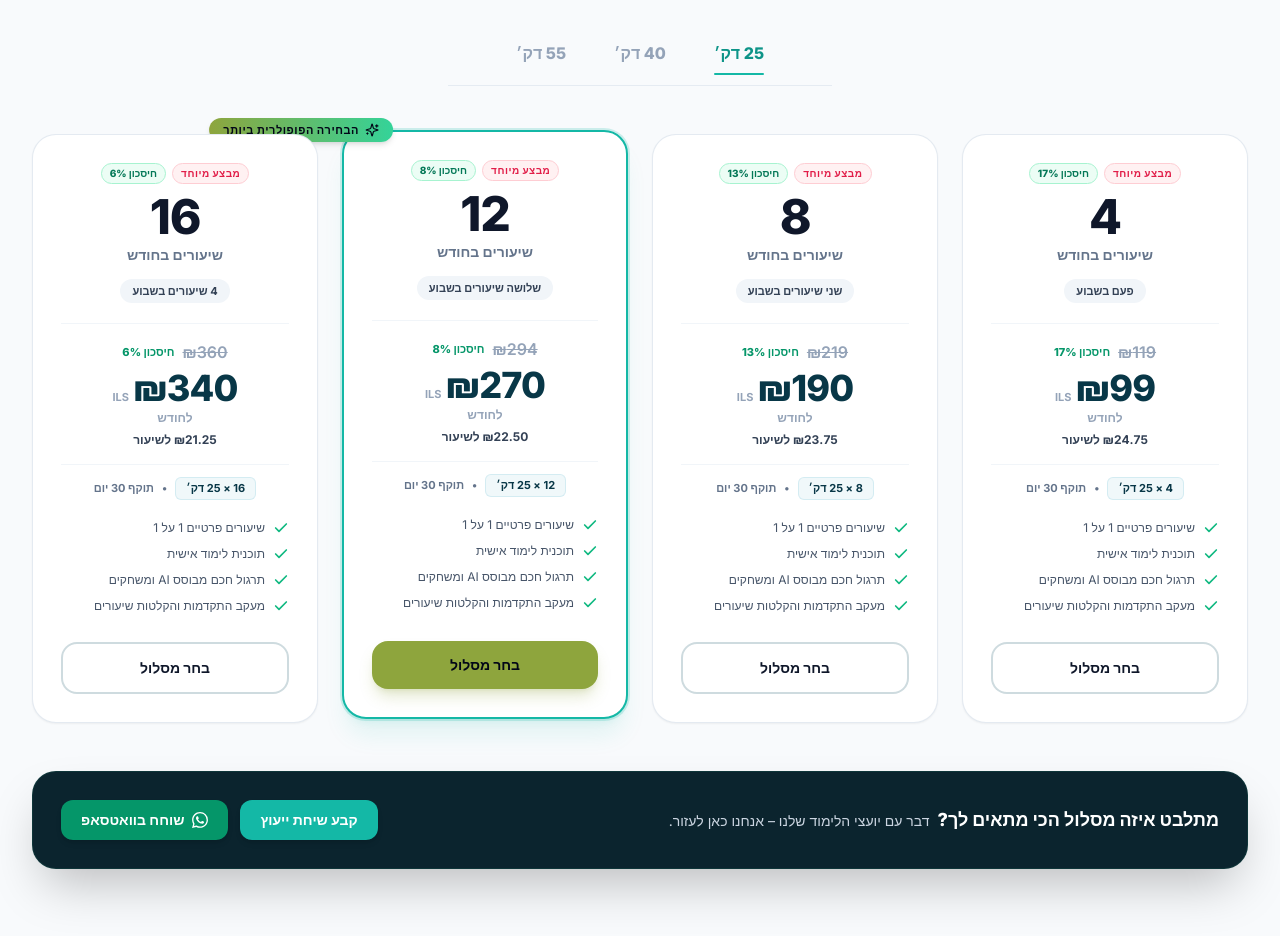
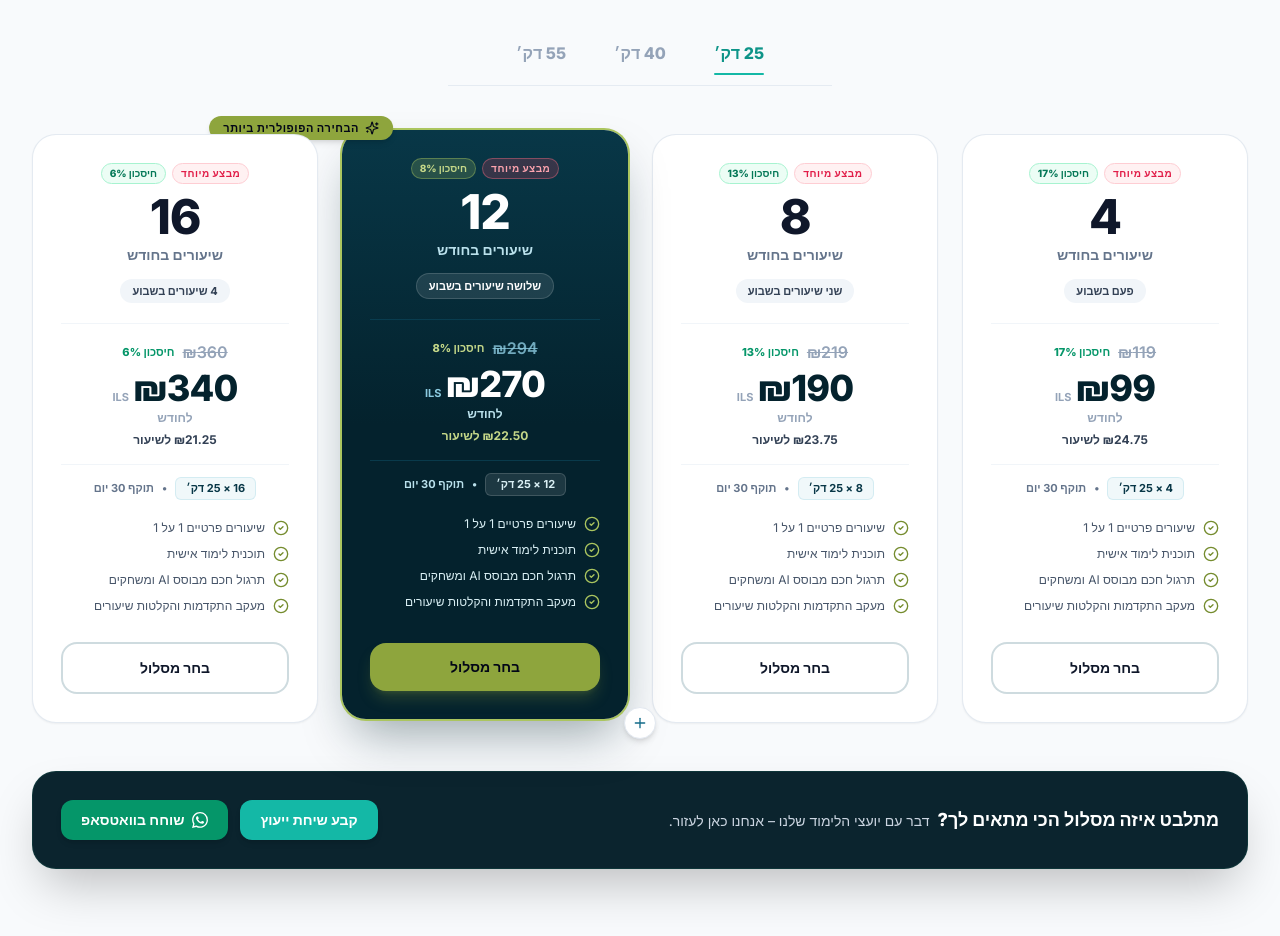
Before and after one commit to mustfamaheer-dotcom/LearnHebrew, a React (Vite) app in the folder frontend/: page / in a window 1280 px wide. Shown: the part 2464-3400 px from the top of the page. Built offline with nearby package versions, Linux system fonts and the light colour scheme; no server answers.

Commit message:
feat(landing): restore signature dark teal featured card styling from af615ed with duration switcher and live data

```diff
--- a/frontend/src/pages/LandingPage.tsx
+++ b/frontend/src/pages/LandingPage.tsx
@@ -19,6 +19,7 @@ import {
   Sparkles,
   CheckCircle2,
   Check,
+  Plus,
   Clock,
   Gamepad2,
   ArrowRight,
@@ -1114,17 +1115,17 @@ export const LandingPage: React.FC = () => {
             return (
               <div
                 key={pkg.id || idx}
-                className={`rounded-3xl p-6 sm:p-7 flex flex-col justify-between transition-all duration-300 relative bg-white dark:bg-slate-900 text-center ${
+                className={`rounded-3xl p-6 sm:p-7 flex flex-col justify-between transition-all duration-300 relative text-center ${
                   isFeatured
-                    ? 'border-2 border-teal-500 dark:border-teal-400 shadow-xl shadow-teal-500/10 ring-2 ring-teal-500/20 -translate-y-1'
-                    : 'border border-slate-200/90 dark:border-slate-800 shadow-sm hover:shadow-lg hover:-translate-y-1'
+                    ? 'bg-gradient-to-b from-brand-teal-900 via-brand-teal-950 to-brand-teal-950 text-white ring-2 ring-brand-olive-400 shadow-2xl shadow-brand-teal-950/40 -translate-y-1'
+                    : 'bg-white dark:bg-slate-900 border border-slate-200/90 dark:border-slate-800 text-slate-900 dark:text-white shadow-sm hover:shadow-lg hover:-translate-y-1'
                 }`}
               >
                 {/* Most Popular Choice Badge for Featured Card */}
                 {isFeatured && (
-                  <div className="absolute -top-3.5 start-1/2 -translate-x-1/2 px-3.5 py-1 rounded-full bg-gradient-to-r from-brand-olive-500 to-emerald-400 text-slate-950 font-black text-[10px] sm:text-[11px] uppercase tracking-wider shadow-md flex items-center gap-1.5 whitespace-nowrap z-10">
+                  <div className="absolute -top-3.5 start-1/2 -translate-x-1/2 px-3.5 py-1 rounded-full bg-brand-olive-500 text-slate-950 font-black text-[10px] sm:text-[11px] uppercase tracking-wider shadow-md flex items-center gap-1.5 whitespace-nowrap z-10">
                     <Sparkles className="w-3.5 h-3.5 text-slate-950 shrink-0" />
-                    <span>{loc('הבחירה הפופולרית ביותר', 'הבחירה הפופולרית ביותר', 'Most Popular Choice')}</span>
+                    <span>{loc('الخيار الأكثر طلباً', 'הבחירה הפופולרית ביותר', 'Most Popular Choice')}</span>
                   </div>
                 )}
 
@@ -1133,87 +1134,173 @@ export const LandingPage: React.FC = () => {
                   <div className="flex items-center justify-center gap-1.5 mb-2 min-h-[22px]">
                     {hasDiscount && (
                       <>
-                        <span className="px-2 py-0.5 rounded-full bg-rose-50 dark:bg-rose-950/60 border border-rose-200 dark:border-rose-900/60 text-rose-600 dark:text-rose-400 text-[10px] font-black uppercase tracking-wider">
-                          {loc('מבצע מיוחד', 'מבצע מיוחד', 'Sale Offer')}
+                        <span
+                          className={`px-2 py-0.5 rounded-full text-[10px] font-black uppercase tracking-wider border ${
+                            isFeatured
+                              ? 'bg-rose-500/20 border-rose-400/40 text-rose-300'
+                              : 'bg-rose-50 dark:bg-rose-950/60 border-rose-200 dark:border-rose-900/60 text-rose-600 dark:text-rose-400'
+                          }`}
+                        >
+                          {loc('عرض خاص', 'מבצע מיוחד', 'Sale Offer')}
                         </span>
-                        <span className="px-2 py-0.5 rounded-full bg-emerald-50 dark:bg-emerald-950/60 border border-emerald-200 dark:border-emerald-800/60 text-emerald-700 dark:text-emerald-300 text-[10px] font-black">
-                          {loc(`חיסכון ${discountPct}%`, `חיסכון ${discountPct}%`, `Save ${discountPct}%`)}
+                        <span
+                          className={`px-2 py-0.5 rounded-full text-[10px] font-black border ${
+                            isFeatured
+                              ? 'bg-brand-olive-400/20 border-brand-olive-400/40 text-brand-olive-300'
+                              : 'bg-emerald-50 dark:bg-emerald-950/60 border-emerald-200 dark:border-emerald-800/60 text-emerald-700 dark:text-emerald-300'
+                          }`}
+                        >
+                          {loc(`وفر ${discountPct}%`, `חיסכון ${discountPct}%`, `Save ${discountPct}%`)}
                         </span>
                       </>
                     )}
                   </div>
 
                   {/* Big Number of Classes */}
-                  <div className="text-4xl sm:text-5xl font-black text-slate-900 dark:text-white tracking-tight">
+                  <div
+                    className={`text-4xl sm:text-5xl font-black tracking-tight ${
+                      isFeatured ? 'text-white' : 'text-slate-900 dark:text-white'
+                    }`}
+                  >
                     {lessonsCount}
                   </div>
-                  <div className="text-xs sm:text-sm font-bold text-slate-500 dark:text-slate-400 mt-1">
-                    {loc('שיעורים בחודש', 'שיעורים בחודש', 'classes a month')}
+                  <div
+                    className={`text-xs sm:text-sm font-bold mt-1 ${
+                      isFeatured ? 'text-brand-teal-200' : 'text-slate-500 dark:text-slate-400'
+                    }`}
+                  >
+                    {loc('حصص شهرياً', 'שיעורים בחודש', 'classes a month')}
                   </div>
 
                   {/* Frequency Badge */}
                   <div className="mt-3">
-                    <span className="inline-block px-3 py-1 rounded-full bg-slate-100 dark:bg-slate-800/80 text-[11px] font-bold text-slate-700 dark:text-slate-300">
+                    <span
+                      className={`inline-block px-3 py-1 rounded-full text-[11px] font-bold ${
+                        isFeatured
+                          ? 'bg-white/10 text-white border border-white/15'
+                          : 'bg-slate-100 dark:bg-slate-800/80 text-slate-700 dark:text-slate-300'
+                      }`}
+                    >
                       {language === 'he' && pkg.nameHe ? pkg.nameHe : isAr && pkg.nameAr ? pkg.nameAr : frequency}
                     </span>
                   </div>
 
                   {/* Pricing Box */}
-                  <div className="mt-5 pt-4 border-t border-slate-100 dark:border-slate-800">
+                  <div
+                    className={`mt-5 pt-4 border-t ${
+                      isFeatured ? 'border-brand-teal-800/60' : 'border-slate-100 dark:border-slate-800'
+                    }`}
+                  >
                     {hasDiscount ? (
                       <div className="flex items-center justify-center gap-2 mb-1">
-                        <span className="text-slate-400 dark:text-slate-500 line-through text-sm sm:text-base font-semibold">
+                        <span
+                          className={`line-through text-sm sm:text-base font-semibold ${
+                            isFeatured ? 'text-brand-teal-300/80' : 'text-slate-400 dark:text-slate-500'
+                          }`}
+                        >
                           ₪{origPrice}
                         </span>
-                        <span className="text-[11px] font-extrabold text-emerald-600 dark:text-emerald-400">
-                          {loc(`חיסכון ${discountPct}%`, `חיסכון ${discountPct}%`, `Save ${discountPct}%`)}
+                        <span
+                          className={`text-[11px] font-extrabold ${
+                            isFeatured ? 'text-brand-olive-300' : 'text-emerald-600 dark:text-emerald-400'
+                          }`}
+                        >
+                          {loc(`وفر ${discountPct}%`, `חיסכון ${discountPct}%`, `Save ${discountPct}%`)}
                         </span>
                       </div>
                     ) : (
                       <div className="h-5" />
                     )}
                     <div className="flex items-baseline justify-center gap-1">
-                      <span className="text-3xl sm:text-4xl font-black text-brand-teal-900 dark:text-teal-300 tracking-tight">
+                      <span
+                        className={`text-3xl sm:text-4xl font-black tracking-tight ${
+                          isFeatured ? 'text-white' : 'text-brand-teal-950 dark:text-teal-300'
+                        }`}
+                      >
                         ₪{pkg.price}
                       </span>
-                      <span className="text-[11px] font-bold text-slate-400 dark:text-slate-500 uppercase">
+                      <span
+                        className={`text-[11px] font-bold uppercase ${
+                          isFeatured ? 'text-brand-teal-300' : 'text-slate-400 dark:text-slate-500'
+                        }`}
+                      >
                         {pkg.currency || 'ILS'}
                       </span>
                     </div>
-                    <div className="text-[11px] sm:text-xs font-semibold text-slate-400 dark:text-slate-500 mt-0.5">
-                      {loc('לחודש', 'לחודש', 'per month')}
+                    <div
+                      className={`text-[11px] sm:text-xs font-semibold mt-0.5 ${
+                        isFeatured ? 'text-brand-teal-200' : 'text-slate-400 dark:text-slate-500'
+                      }`}
+                    >
+                      {loc('شهرياً', 'לחודש', 'per month')}
                     </div>
-                    <div className="text-xs font-bold text-slate-700 dark:text-slate-300 mt-1.5">
-                      ₪{perLesson} {loc('לשיעור', 'לשיעור', 'a lesson')}
+                    <div
+                      className={`text-xs font-bold mt-1.5 ${
+                        isFeatured ? 'text-brand-olive-300' : 'text-slate-700 dark:text-slate-300'
+                      }`}
+                    >
+                      ₪{perLesson} {loc('للحصة', 'לשיעור', 'a lesson')}
                     </div>
                   </div>
 
                   {/* Duration & Validity specs */}
-                  <div className="mt-4 pt-3 border-t border-slate-100 dark:border-slate-800/80 flex items-center justify-center gap-2 text-[11px] font-bold text-slate-500 dark:text-slate-400">
-                    <span className="px-2.5 py-0.5 rounded-md bg-brand-teal-50 dark:bg-brand-teal-950/40 text-brand-teal-900 dark:text-brand-teal-200 border border-brand-teal-200/50 dark:border-brand-teal-800/50">
-                      {lessonsCount} × {selectedDuration} {loc('דק׳', 'דק׳', 'min')}
+                  <div
+                    className={`mt-4 pt-3 border-t flex items-center justify-center gap-2 text-[11px] font-bold ${
+                      isFeatured
+                        ? 'border-brand-teal-800/60 text-brand-teal-200'
+                        : 'border-slate-100 dark:border-slate-800/80 text-slate-500 dark:text-slate-400'
+                    }`}
+                  >
+                    <span
+                      className={`px-2.5 py-0.5 rounded-md border ${
+                        isFeatured
+                          ? 'bg-white/10 text-brand-teal-100 border-white/15'
+                          : 'bg-brand-teal-50 dark:bg-brand-teal-950/40 text-brand-teal-900 dark:text-brand-teal-200 border-brand-teal-200/50 dark:border-brand-teal-800/50'
+                      }`}
+                    >
+                      {lessonsCount} × {selectedDuration} {loc('دقيقة', 'דק׳', 'min')}
                     </span>
                     <span>•</span>
-                    <span>{loc('תוקף 30 יום', 'תוקף 30 יום', `Valid ${pkg.validityDays || 30} days`)}</span>
+                    <span>{loc('صلاحية 30 يوماً', 'תוקף 30 יום', `Valid ${pkg.validityDays || 30} days`)}</span>
                   </div>
 
                   {/* Features Bullet List */}
-                  <ul className="mt-5 mb-7 space-y-2.5 text-xs text-start text-slate-600 dark:text-slate-300">
+                  <ul
+                    className={`mt-5 mb-7 space-y-2.5 text-xs text-start ${
+                      isFeatured ? 'text-brand-teal-100' : 'text-slate-600 dark:text-slate-300'
+                    }`}
+                  >
                     <li className="flex items-center gap-2">
-                      <Check className="w-4 h-4 text-emerald-500 shrink-0 stroke-[2.5]" />
-                      <span>{loc('שיעורים פרטיים 1 על 1', 'שיעורים פרטיים 1 על 1', '1-on-1 live English/Hebrew lessons')}</span>
+                      <CheckCircle2
+                        className={`w-4 h-4 shrink-0 stroke-[2] ${
+                          isFeatured ? 'text-brand-olive-400' : 'text-brand-olive-600 dark:text-brand-olive-400'
+                        }`}
+                      />
+                      <span>{loc('حصص فردية 1-على-1 مباشرة', 'שיעורים פרטיים 1 על 1', '1-on-1 live English/Hebrew lessons')}</span>
                     </li>
                     <li className="flex items-center gap-2">
-                      <Check className="w-4 h-4 text-emerald-500 shrink-0 stroke-[2.5]" />
-                      <span>{loc('תוכנית לימוד אישית', 'תוכנית לימוד אישית', 'Personalized learning')}</span>
+                      <CheckCircle2
+                        className={`w-4 h-4 shrink-0 stroke-[2] ${
+                          isFeatured ? 'text-brand-olive-400' : 'text-brand-olive-600 dark:text-brand-olive-400'
+                        }`}
+                      />
+                      <span>{loc('برنامج تعليمي مخصص', 'תוכנית לימוד אישית', 'Personalized learning')}</span>
                     </li>
                     <li className="flex items-center gap-2">
-                      <Check className="w-4 h-4 text-emerald-500 shrink-0 stroke-[2.5]" />
-                      <span>{loc('תרגול חכם מבוסס AI ומשחקים', 'תרגול חכם מבוסס AI ומשחקים', 'AI-powered practice')}</span>
+                      <CheckCircle2
+                        className={`w-4 h-4 shrink-0 stroke-[2] ${
+                          isFeatured ? 'text-brand-olive-400' : 'text-brand-olive-600 dark:text-brand-olive-400'
+                        }`}
+                      />
+                      <span>{loc('تمارين ذكية بالذكاء الاصطناعي', 'תרגול חכם מבוסס AI ומשחקים', 'AI-powered practice')}</span>
                     </li>
                     <li className="flex items-center gap-2">
-                      <Check className="w-4 h-4 text-emerald-500 shrink-0 stroke-[2.5]" />
-                      <span>{loc('מעקב התקדמות והקלטות שיעורים', 'מעקב התקדמות והקלטות שיעורים', 'Progress tracking')}</span>
+                      <CheckCircle2
+                        className={`w-4 h-4 shrink-0 stroke-[2] ${
+                          isFeatured ? 'text-brand-olive-400' : 'text-brand-olive-600 dark:text-brand-olive-400'
+                        }`}
+                      />
+                      <span>{loc('متابعة مستمرة وتسجيلات للحصص', 'מעקב התקדמות והקלטות שיעורים', 'Progress tracking')}</span>
                     </li>
                   </ul>
                 </div>
@@ -1228,12 +1315,20 @@ export const LandingPage: React.FC = () => {
                       : 'border-2 border-brand-teal-800/20 dark:border-slate-700 hover:border-brand-teal-600 dark:hover:border-teal-400 text-slate-900 dark:text-white hover:text-brand-teal-700 dark:hover:text-teal-300 bg-white dark:bg-slate-900 shadow-2xs hover:shadow-xs'
                   }`}
                 >
-                  {loc('בחר מסלול', 'בחר מסלול', 'Choose plan')}
+                  {loc('اختر الباقة', 'בחר מסלול', 'Choose plan')}
                 </Link>
               </div>
             );
           })}
         </div>
+
+        {/* Plus Divider between Cards and Consultation Bar */}
+        <div className="flex justify-center -my-3 sm:-my-4 relative z-10">
+          <div className="w-8 h-8 rounded-full bg-white dark:bg-slate-900 border border-slate-200 dark:border-slate-800 shadow-md flex items-center justify-center text-brand-teal-600 dark:text-teal-400 font-bold">
+            <Plus className="w-4 h-4" />
+          </div>
+        </div>
+
 
         {/* Advisor Consultation & WhatsApp Bar */}
         <div className="mt-12 rounded-3xl bg-[#0b242e] text-white p-5 sm:p-7 flex flex-col md:flex-row items-center justify-between gap-5 shadow-2xl border border-teal-900/40">
```
